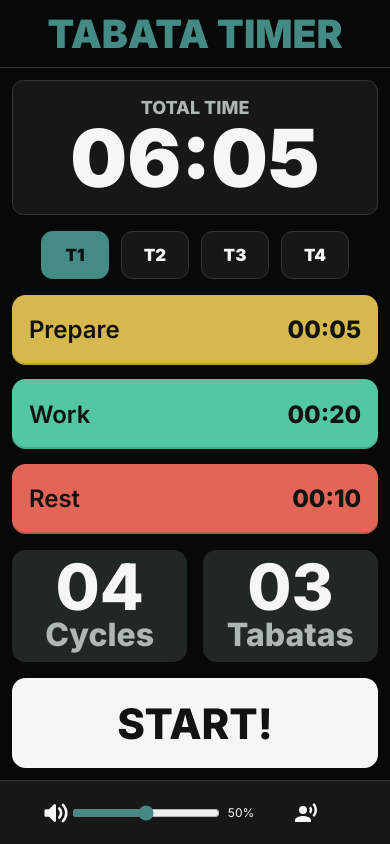
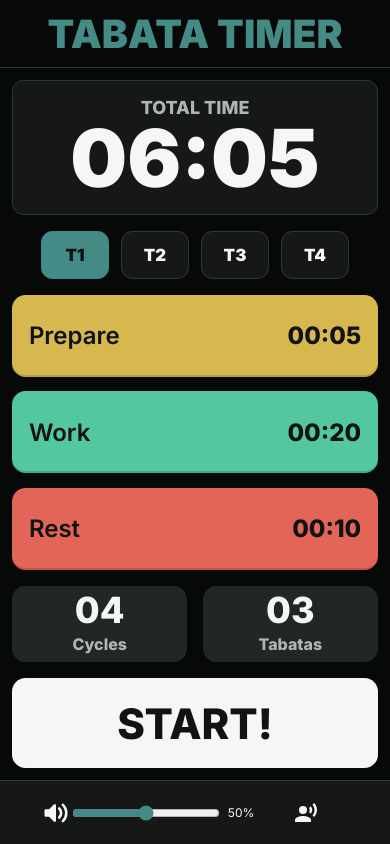
Before and after one commit to StanTheMackiar/Tabata-Timer-App-New, a React (Vite) app: page / in a window 390 px wide. Built offline with nearby package versions, Linux system fonts and the light colour scheme; no server answers.

Commit message:
refactor: adjust font sizes in StatButton and TimerButton for improved responsiveness

```diff
--- a/src/components/form/CyclesAndTabata.tsx
+++ b/src/components/form/CyclesAndTabata.tsx
@@ -57,17 +57,29 @@ const StatButton = styled.button`
   color: var(--pf-white);
   display: grid;
   place-items: center;
+  gap: 8px;
   padding: 0.5rem;
 
   strong {
-    font-size: clamp(48px, 64px, 86px);
+    font-size: 36px;
     line-height: 0.9;
     font-weight: 800;
   }
 
   span {
     color: var(--pf-muted);
-    font-size: clamp(1rem, 2rem, 3rem);
+    font-size: 1rem;
     font-weight: 800;
   }
+
+  @media (min-width: ${BREAKPOINTS.desktop}px) {
+    strong {
+      font-size: 48px;
+    }
+
+    span {
+      color: var(--pf-muted);
+      font-size: 2rem;
+    }
+  }
 `;
--- a/src/components/form/styles/FormStyles.ts
+++ b/src/components/form/styles/FormStyles.ts
@@ -66,7 +66,7 @@ const TimerButton = styled.button<{ bgColor: string }>`
   font-size: 24px;
 
   @media (min-width: ${BREAKPOINTS.desktop}px) {
-    font-size: clamp(48px, 3rem, 64px);
+    font-size: clamp(36px, 2.5rem, 64px);
   }
 
   span {
```
